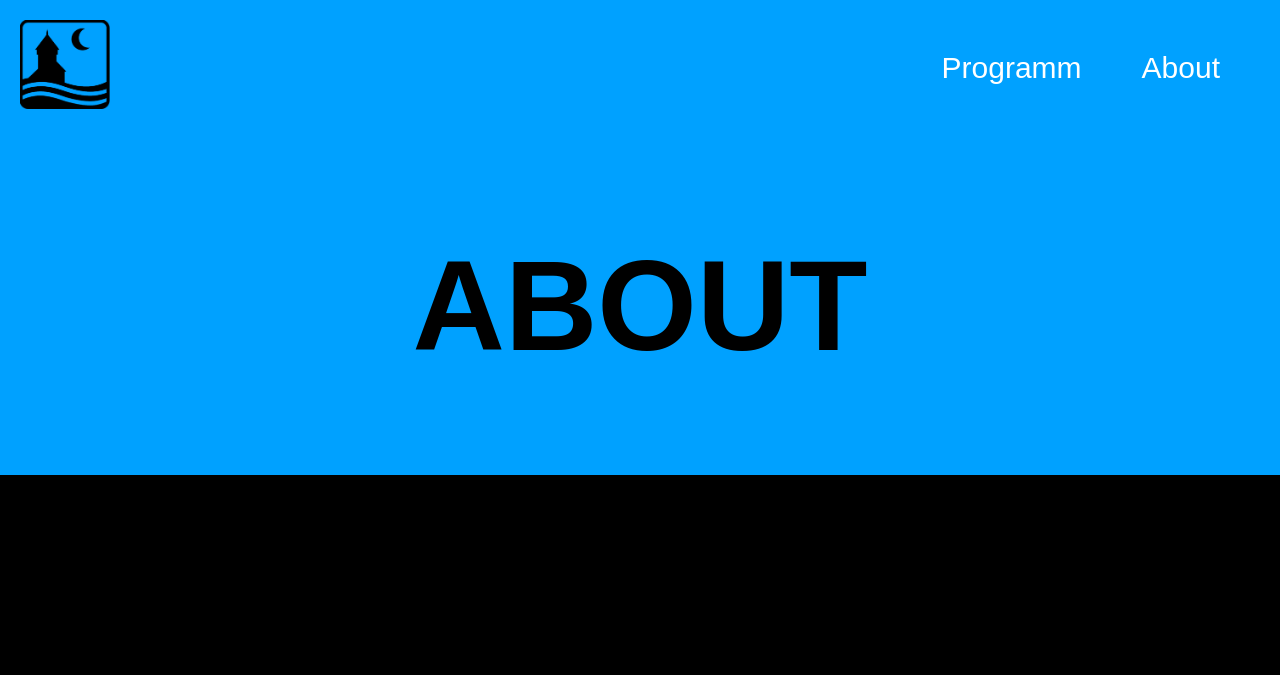
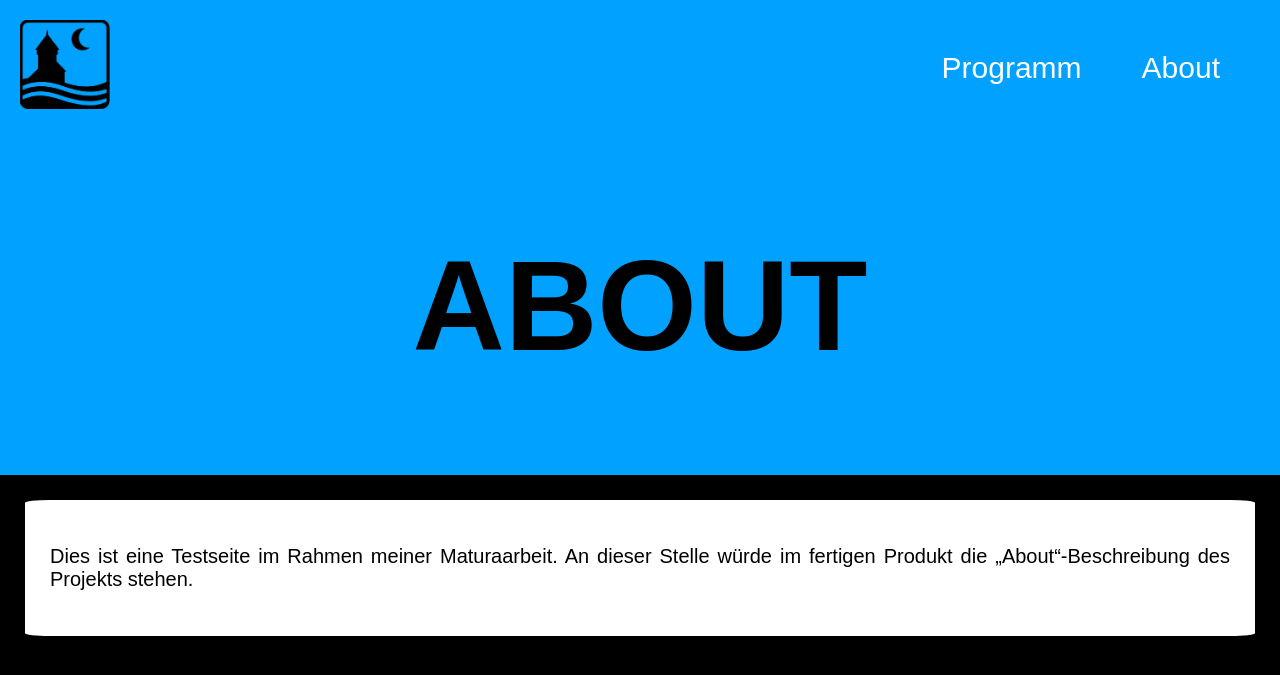
Before and after one commit to LotusLou/Maturraarbeit, a Flask app: page /about in a window 1280 px wide. Shown: the top 675 px of the page. Run offline with Flask 3, Linux system fonts and the light colour scheme; some libraries are stand-ins or nearby versions.

Commit message:
Fertig im Rahmen der Maturaarbeit:-Readme wurde erstellt und letzte Anpassungen

```diff
--- a/app/routes.py
+++ b/app/routes.py
@@ -73,7 +73,7 @@ def scrape_und_speichere_9():
 @main.route("/scrape-all")
 def scrapeall():
     anzahl = scrape_all()
-    return f"{anzahl} Events erfolgreich gespeichert!"
+    return f" Events erfolgreich gespeichert!"
 
 #Route für die Homepage
 @main.route("/")
--- a/app/static/styles.css
+++ b/app/static/styles.css
@@ -235,3 +235,8 @@ h3{
 .details a:hover{
     color: rgb(59, 59, 59);
 }
+.karte p {
+    text-align: justify;
+    text-align-last: left;
+    font-size: 20px;
+}
--- a/app/templates/about.html
+++ b/app/templates/about.html
@@ -4,5 +4,7 @@
 {% block head_title %} <h1>About</h1> {% endblock %}
 
 {% block content%}
-
+<div class="karte">
+    <p> Dies ist eine Testseite im Rahmen meiner Maturaarbeit. An dieser Stelle würde im fertigen Produkt die „About“-Beschreibung des Projekts stehen.</p>
+</div>
 {% endblock %}
```
Also changed, not shown: README.md, instance/project.db.
